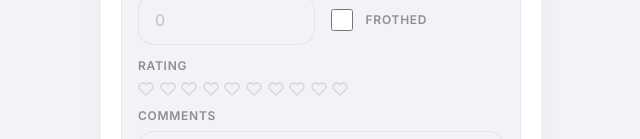
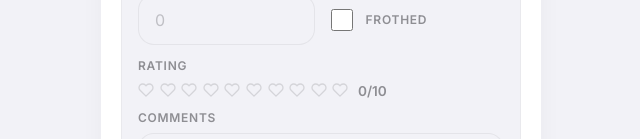
Before and after one commit to kenken17/moka-potter, a Vue app: page / in a window 1280 px wide. Shown: the part 925-1064 px from the top of the page, without its empty margins (319-959 px from the left). Built offline with nearby package versions, Linux system fonts and the light colour scheme.

Commit message:
fix: rating auto-save and show 0/10 by default
- Fix rating save on detail page by creating new cup/brew objects
  instead of mutating nested properties directly
- Show '0/10' text even when no rating selected to prevent layout shift
- Apply same fix to form rating display

```diff
--- a/src/views/BrewDetail.vue
+++ b/src/views/BrewDetail.vue
@@ -54,7 +54,7 @@
                   <svg width="14" height="14" viewBox="0 0 24 24" :fill="n <= cup.rating ? 'currentColor' : 'none'" stroke="currentColor" stroke-width="2" stroke-linecap="round" stroke-linejoin="round"><path d="M20.84 4.61a5.5 5.5 0 0 0-7.78 0L12 5.67l-1.06-1.06a5.5 5.5 0 0 0-7.78 7.78l1.06 1.06L12 21.23l7.78-7.78 1.06-1.06a5.5 5.5 0 0 0 0-7.78z"></path></svg>
                 </button>
               </div>
-              <span v-if="cup.rating > 0" class="cup-rating-text">{{ cup.rating }}/10</span>
+              <span class="cup-rating-text">{{ cup.rating || 0 }}/10</span>
             </div>
           </div>
 
@@ -107,7 +107,9 @@ function goBack() {
 
 async function setRating(cupIndex, rating) {
   if (!brew.value) return
-  brew.value.cups[cupIndex].rating = rating
+  const updatedCups = [...brew.value.cups]
+  updatedCups[cupIndex] = { ...updatedCups[cupIndex], rating }
+  brew.value = { ...brew.value, cups: updatedCups }
   await updateBrew(brew.value)
 }
 
--- a/src/views/Home.vue
+++ b/src/views/Home.vue
@@ -120,7 +120,7 @@
                       <svg width="16" height="16" viewBox="0 0 24 24" :fill="n <= cup.rating ? 'currentColor' : 'none'" stroke="currentColor" stroke-width="2" stroke-linecap="round" stroke-linejoin="round"><path d="M20.84 4.61a5.5 5.5 0 0 0-7.78 0L12 5.67l-1.06-1.06a5.5 5.5 0 0 0-7.78 7.78l1.06 1.06L12 21.23l7.78-7.78 1.06-1.06a5.5 5.5 0 0 0 0-7.78z"></path></svg>
                     </button>
                   </div>
-                  <span v-if="cup.rating > 0" class="rating-text">{{ cup.rating }}/10</span>
+                  <span class="rating-text">{{ cup.rating || 0 }}/10</span>
                 </div>
               </div>
 
```
